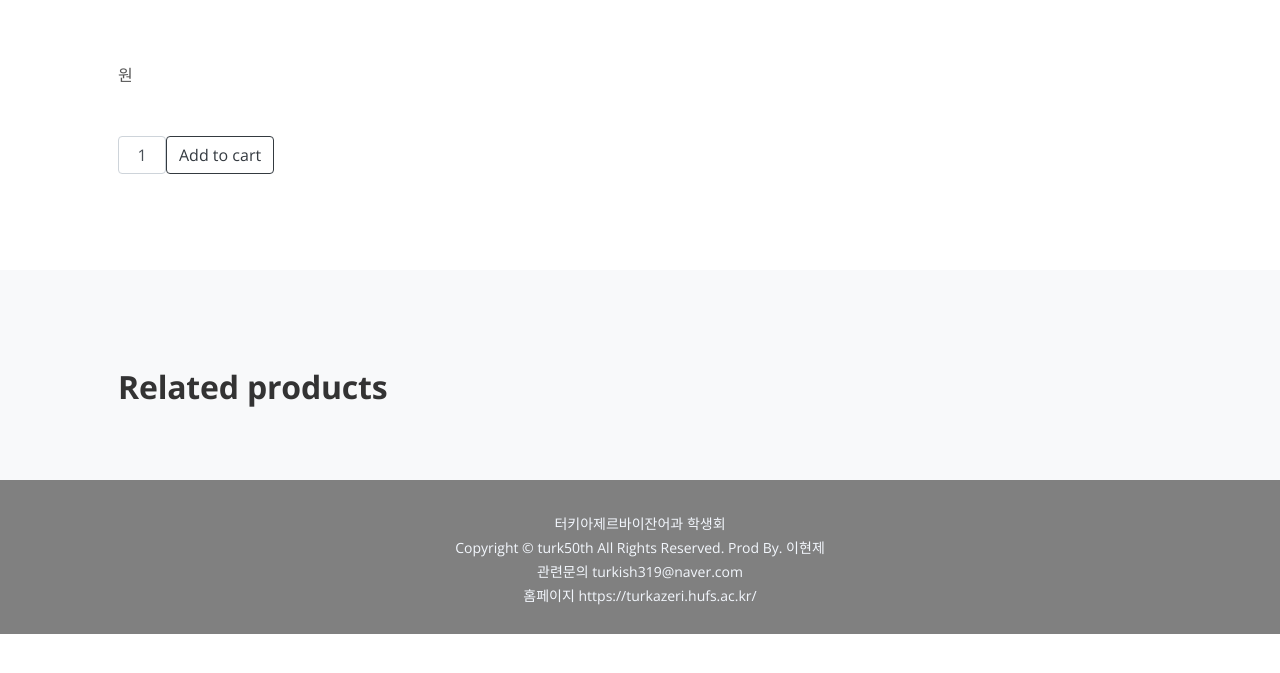
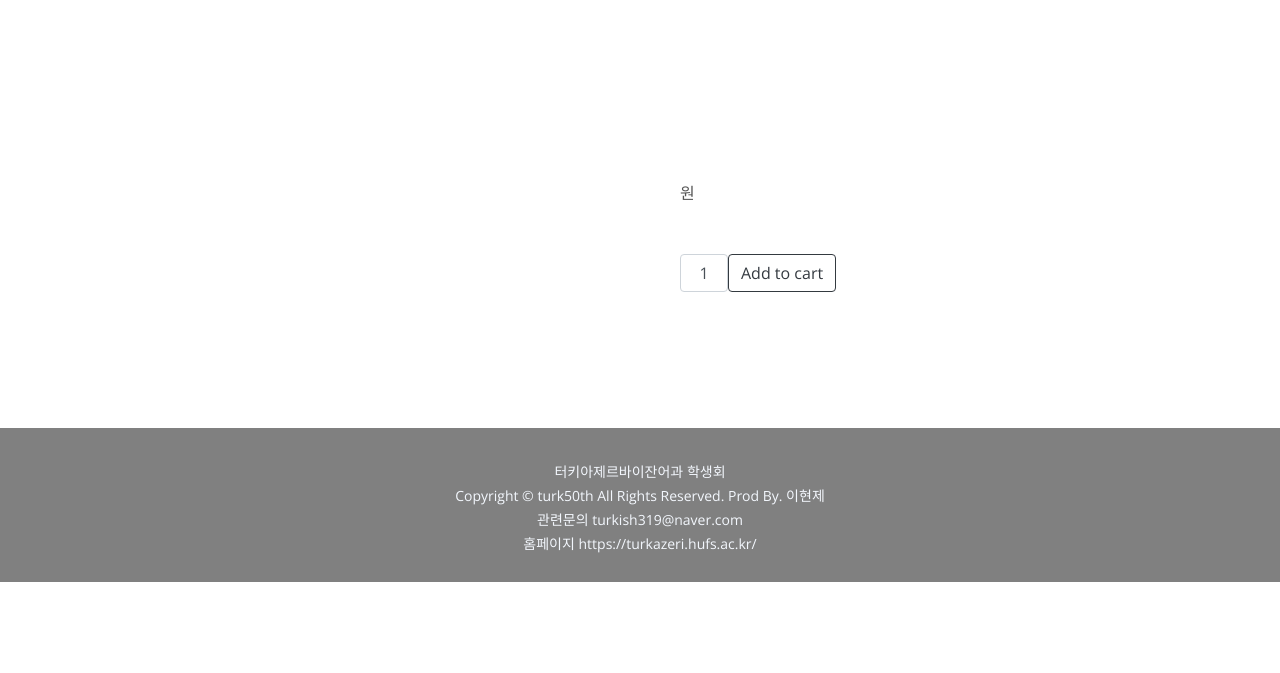
Before and after one commit to leehjhjhj/tuaz50th, a Django app: template item/templates/item_detail.html in a window 1280 px wide. Shown: the part 68-741 px from the top of the page. Run offline with Django 4.2, Linux system fonts and the light colour scheme; the template is opened without the code that fills it, so the values that code supplies are empty; some libraries are stand-ins or nearby versions.

Commit message:
fix: 호버클릭, 디테일페이지 정렬 성공

```diff
--- a/item/templates/all_items.html
+++ b/item/templates/all_items.html
@@ -24,6 +24,7 @@
     <div class="row" style="margin-bottom: 0;">
       {% for item in items %}
       <div class="col-xl-4 col-md-6 mb-4">
+        <a href="{% url 'item:detail' item.id %}" style="text-decoration: none;">
           <div class="card h-100 card-hover">
             <div class="card-img-container">
               <img src="{{ item.thumbnail.url }}" class="card-img-top" alt="{{ item.name }}">
@@ -32,9 +33,9 @@
             <div class="card-body">
               <h5 class="card-title">{{ item.name }}</h5>
               <h5 class="card-title">{{ item.price }}원</h5>
-            <a class="btn btn-primary" href="{% url 'item:detail' item.id %}">View Details</a>
             </div>
           </div>
+        </a>
       </div>
       {% empty %}
       <div class="col-xl-4 col-md-6 mb-4"></div>
--- a/item/templates/item_detail.html
+++ b/item/templates/item_detail.html
@@ -7,12 +7,15 @@
         <div class="container px-4 px-lg-5 my-5">
             <div class="row gx-4 gx-lg-5 align-items-center">
                 <div class="col-md-6">
+                    <div class="image-container">
                         <img class="card-img-top mb-5 mb-md-0" src="{{ item_detail.thumbnail.url }}" alt="{{ item_detail.name }}" />
                     </div>
-            <div class="col-md-6">
+                    <div class="info-container" style="padding: 40px;">
+                        <div class="info-in-container">
                             <h1 class="display-5 fw-bolder">{{ item_detail.name }}</h1>
                             <div class="fs-5 mb-5">
                                 <span class="text-decoration-line-through">{{ item_detail.price }}원</span>
+                            </div>
                         </div>
                         <p class="lead">{{ item_detail.body }}</p>
                         <div class="d-flex align-items-center">
@@ -23,32 +26,34 @@
                             </button>
                         </div>
                     </div>
+
+                    </div>
+                </div>
             </div>
         </div>
     </section>
 
-    <!-- Related items section-->
-    <section class="py-5 bg-light">
-        <div class="container px-4 px-lg-5 mt-5">
-            <h2 class="fw-bolder mb-4">Related products</h2>
-            <div class="row gx-4 gx-lg-5 row-cols-2 row-cols-md-3 row-cols-xl-4 justify-content-center">
-                {% for related_item in related_items %}
-                <div class="col mb-5">
-                    <div class="card h-100">
-                        <img class="card-img-top" src="{{ related_item.thumbnail.url }}" alt="{{ related_item.name }}" />
-                        <div class="card-body p-4">
-                            <div class="text-center">
-                                <h5 class="fw-bolder">{{ related_item.name }}</h5>
-                                {{ related_item.price }}
-                            </div>
-                        </div>
-                        <div class="card-footer p-4 pt-0 border-top-0 bg-transparent">
-                            <div class="text-center"><a class="btn btn-outline-dark mt-auto" href="#">View options</a></div>
-                        </div>
-                    </div>
-                </div>
-                {% endfor %}
-            </div>
-        </div>
-    </section>
+
+
+    <style>
+        .image-container {
+            width: 50%;
+            float: left;
+        }
+
+        .info-container {
+            width: 50%;
+            float: right;
+            margin-top: 10%;
+        }
+
+        @media (max-width: 768px) {
+            .image-container,
+            .info-container {
+                width: 100%;
+                float: none;
+                margin-right: 0;
+            }
+        }
+    </style>
 {% endblock %}
```
Lines whose indentation alone changed are shown as unchanged.
